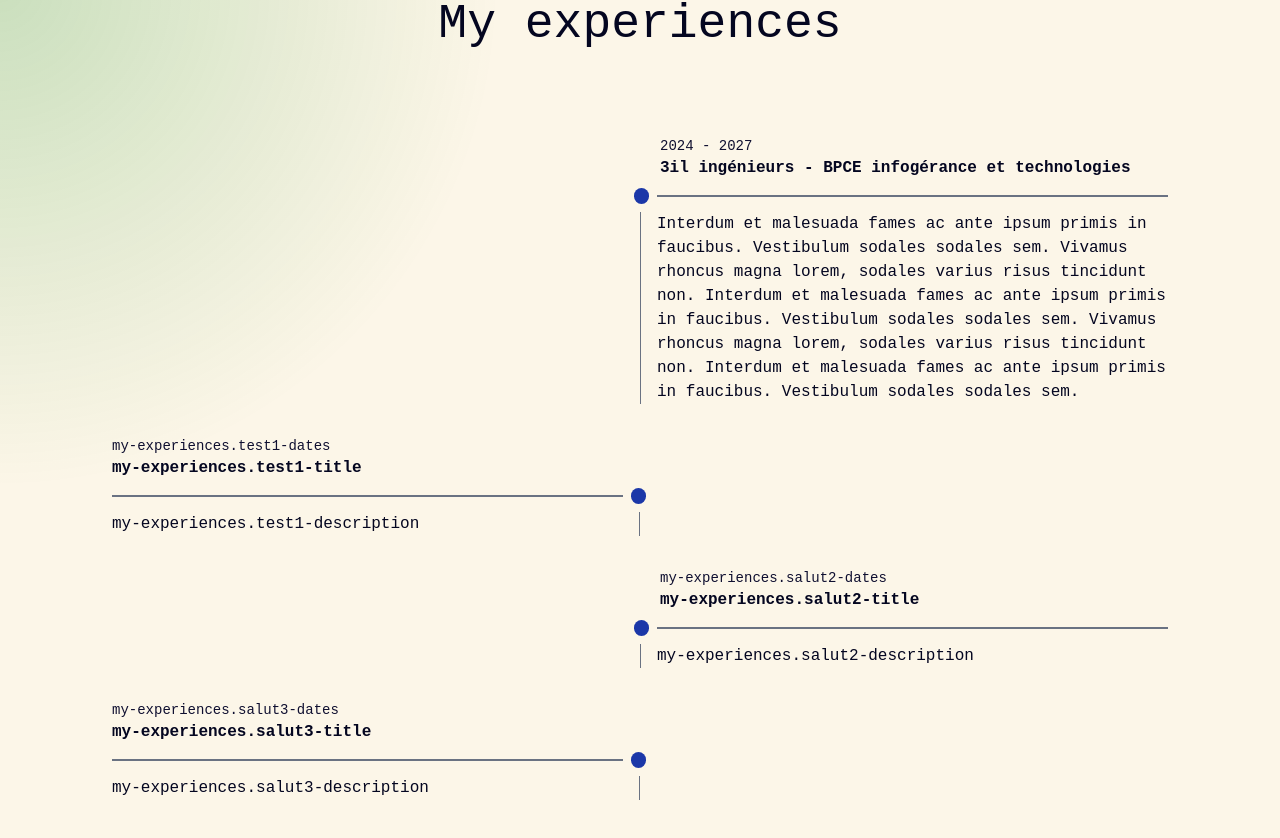
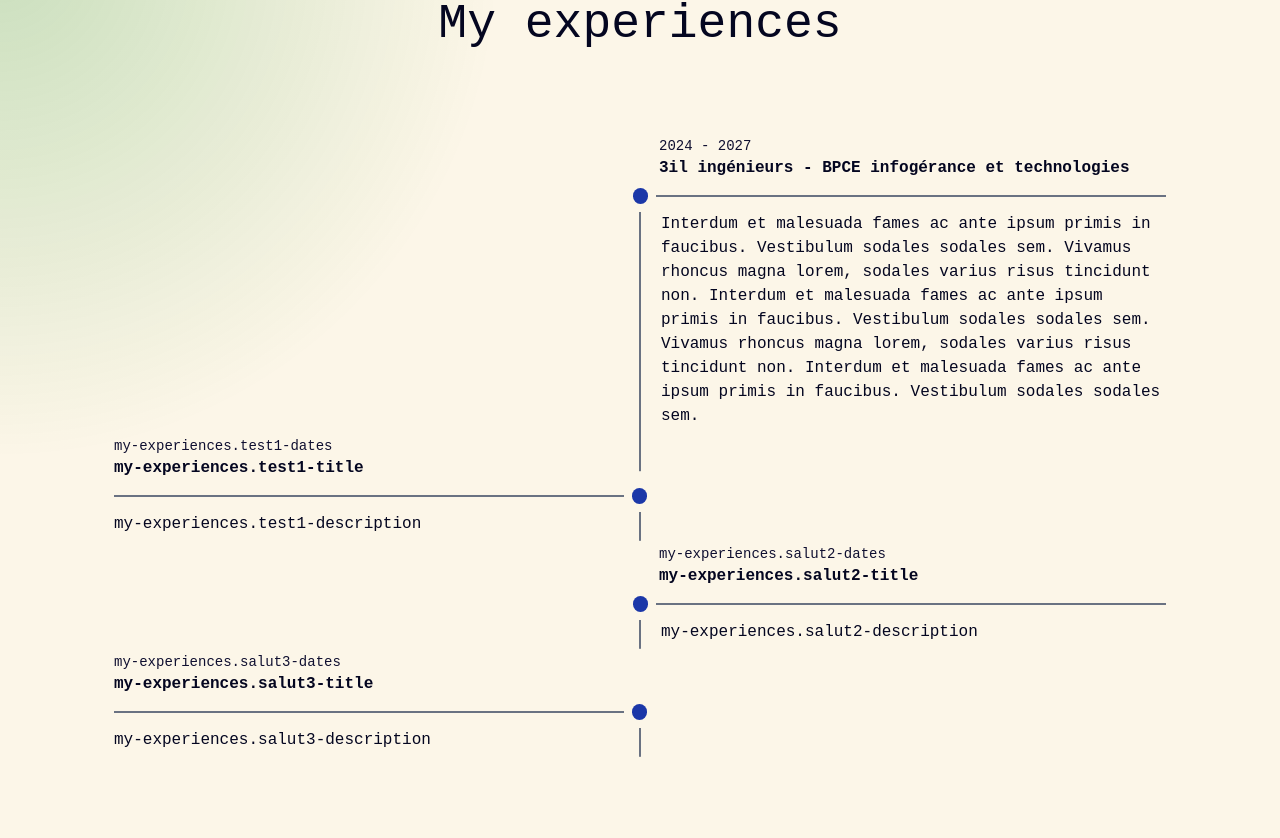
Before and after one commit to MathieuMarthy/portfolio, a Nuxt app: page / in a window 1280 px wide. Shown: the part 2864-3702 px from the top of the page. Built offline with nearby package versions, Linux system fonts and the light colour scheme.

Commit message:
optimize left/right align

```diff
--- a/app/components/molecules/experience-bloc.vue
+++ b/app/components/molecules/experience-bloc.vue
@@ -2,29 +2,25 @@
 
 defineProps({
     experienceTitle: { type: String, required: true },
-    alignOnRight: { type: Boolean, required: true },
+    alignLeft: { type: Boolean, default: false },
 });
 </script>
 
 <template>
     <article class="flex flex-col gap-2 w-full md:w-1/2">
-        <div :class="alignOnRight ? 'pr-7': 'pl-7'">
+        <div :class="{ 'md:pl-0 md:pr-7': alignLeft }" class="pl-7">
             <p class="text-text-secondary text-sm">{{ $t(`my-experiences.${experienceTitle}-dates`) }}</p>
             <p class="text-text font-semibold">{{ $t(`my-experiences.${experienceTitle}-title`) }}</p>
         </div>
 
-        <div :class="'flex items-center gap-2 ' + (alignOnRight ? 'flex-row-reverse pr-0.5': 'pl-0.5')">
+        <div :class="{ 'md:flex-row-reverse md:pl-0 md:pr-0.5': alignLeft }" class="flex items-center gap-2 pl-0.5">
             <div class="size-4 bg-primary rounded-full"/>
             <div class="bg-gray-500 w-full h-0.5"/>
         </div>
 
-        <div :class="alignOnRight ? 'pr-2': 'pl-2'">
-            <p
-                :class="'text-text ' +
-                    (alignOnRight ?
-                        'border-r border-r-gray-500 pr-4':
-                        'border-l border-l-gray-500 pl-4')"
-            >{{ $t(`my-experiences.${experienceTitle}-description`) }}</p>
+        <div :class="{ 'md:pl-0 md:pr-2 md:flex-row-reverse': alignLeft }" class="flex gap-5 pl-2">
+            <div class="bg-gray-500 w-0.5 h-full scale-y-120 origin-top"/>
+            <p class="text-text w-full">{{ $t(`my-experiences.${experienceTitle}-description`) }}</p>
         </div>
     </article>
 </template>
--- a/app/components/organisms/my-experiences.vue
+++ b/app/components/organisms/my-experiences.vue
@@ -1,42 +1,20 @@
 <script lang="ts" setup>
 import { experiences } from "~/composables/data/experiences";
-
-const windowWidth = ref(0);
-const isLargeWindow = computed(() => {
-    return windowWidth.value > 768; // 768px = tailwind md breakpoint
-});
-
-function updateWindowWidth() {
-    windowWidth.value =  window.innerWidth || document.documentElement.clientWidth || document.body.clientWidth;
-}
-
-onMounted(() => {
-    updateWindowWidth();
-    window.addEventListener("resize", updateWindowWidth);
-});
-
-onUnmounted(() => {
-    window.removeEventListener("resize", updateWindowWidth);
-});
 </script>
 
 <template>
     <section class="flex flex-col justify-center items-center gap-22 w-full">
         <h2 class="text-text text-5xl text-center">{{ $t("my-experiences.my-experiences") }}</h2>
 
-        <div class="flex flex-col items-center gap-8 w-full px-24">
+        <div class="flex flex-col items-center gap-2 w-full px-24">
             <div
                 v-for="(experience, index) in experiences"
                 :key="experience"
-                :class="[
-                    'w-full flex',
-                    isLargeWindow ?
-                        (index % 2 == 1 ? 'justify-start pl-4' : 'justify-end pr-4'):
-                        'justify-center',
-                ]"
+                :class="index % 2 === 1 ? 'md:justify-start md:pl-4.5' : 'md:justify-end md:pr-4.5'"
+                class="w-full flex justify-center"
             >
                 <molecules-experience-bloc
-                    :align-on-right="isLargeWindow && index % 2 == 1"
+                    :align-left="index % 2 === 1"
                     :experience-title="experience"
                 />
             </div>
```
